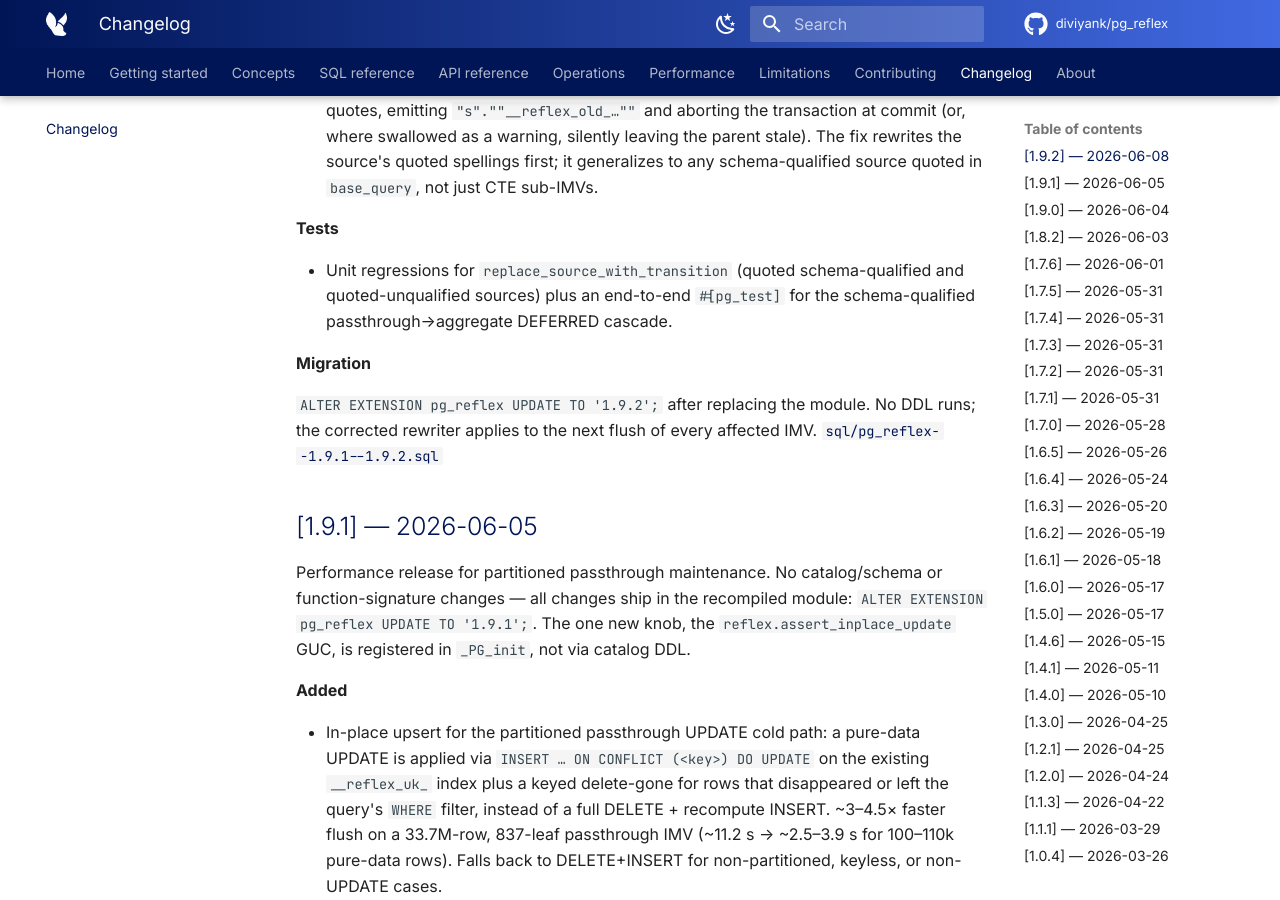
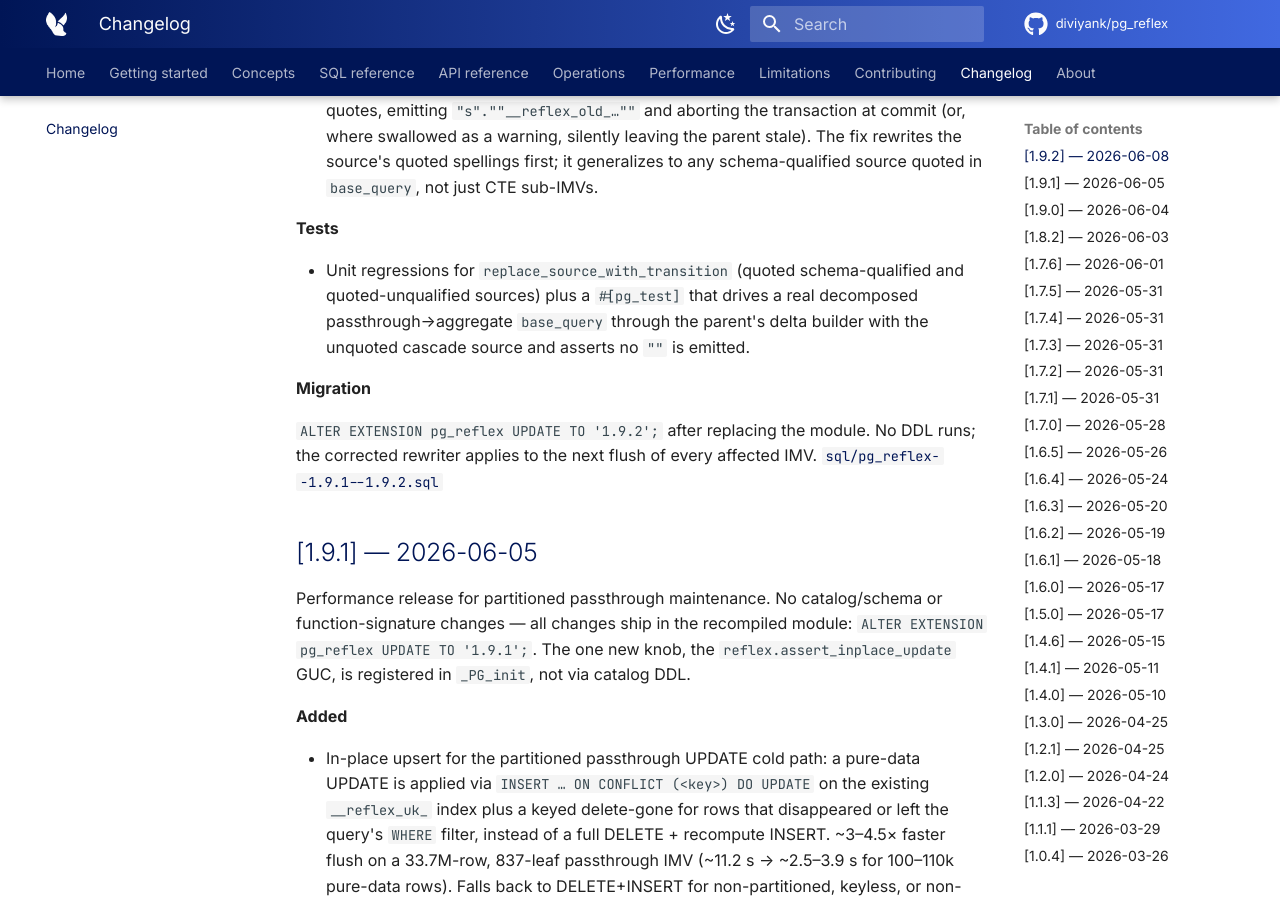
Before and after one commit to diviyank/pg_reflex, an MkDocs documentation site: the page built from docs/changelog.md, in a window 1280 px wide and 900 px high, scrolled down 613 px. Built offline with MkDocs 1.6.1 and Material for MkDocs 9.7.7, drawn with Linux system fonts in a browser that asks for light colours; comment, search, counter and statistics services are not loaded.

Commit message:
fix: tests

```diff
--- a/docs/changelog.md
+++ b/docs/changelog.md
@@ -14,7 +14,7 @@ Correctness fix for the commit-time cascade flush of CTE-decomposed views. No ca
 
 **Tests**
 
-- Unit regressions for `replace_source_with_transition` (quoted schema-qualified and quoted-unqualified sources) plus an end-to-end `#[pg_test]` for the schema-qualified passthrough→aggregate DEFERRED cascade.
+- Unit regressions for `replace_source_with_transition` (quoted schema-qualified and quoted-unqualified sources) plus a `#[pg_test]` that drives a real decomposed passthrough→aggregate `base_query` through the parent's delta builder with the unquoted cascade source and asserts no `""` is emitted.
 
 **Migration**
 
```
Also changed, not shown: CHANGELOG.md (+5 -3 lines), 1 other file.
